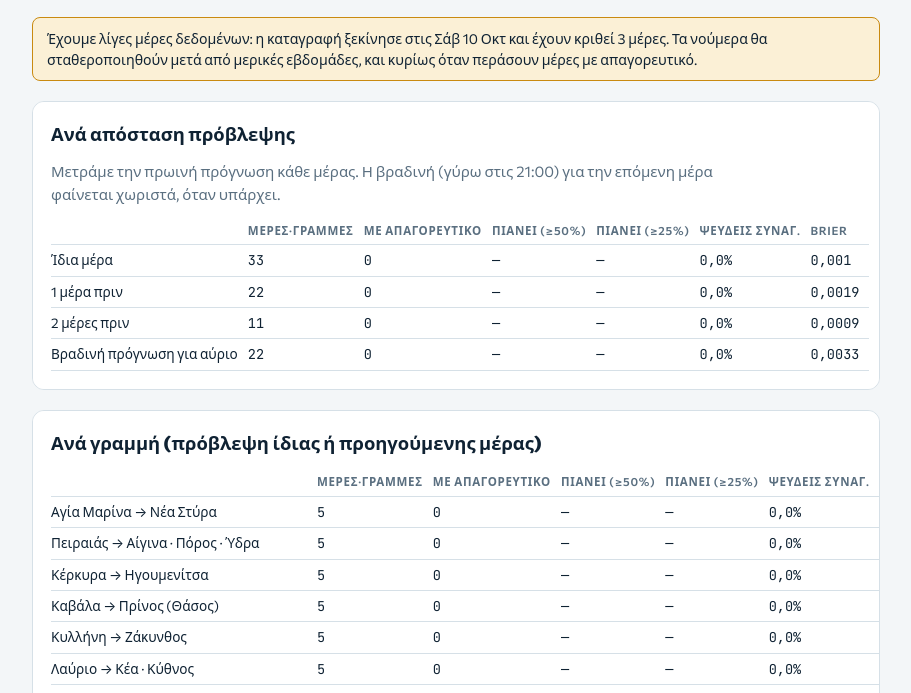
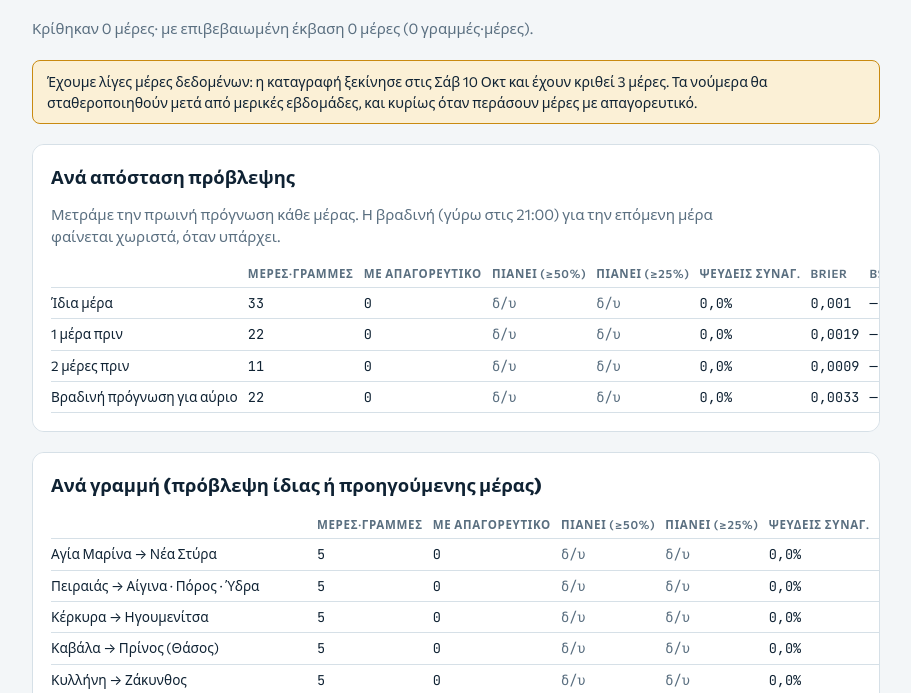
Before and after one commit to konstantinosgr-png/apopleo, a plain HTML site: page accuracy.html in a window 1280 px wide. Shown: the part 107-800 px from the top of the page, without its empty margins (184-1095 px from the left). Drawn offline with Linux system fonts and the light colour scheme.

Commit message:
Ακρίβεια: επιβεβαιωμένες μέρες, BSS, δ/υ αντί για 0, νέος κανόνας «κανονικά»· sample δεδομένα σε ώρα Αθήνας

```diff
--- a/accuracy.html
+++ b/accuracy.html
@@ -54,14 +54,15 @@ td.n{font-family:var(--font-data);font-variant-numeric:tabular-nums}
     </div>
     <div class="status" id="status">Φόρτωση…</div>
   </header>
+  <p class="muted" id="conf" hidden></p>
   <div class="banner" id="few" hidden></div>
   <section class="panel"><h2>Ανά απόσταση πρόβλεψης</h2><p class="muted">Μετράμε την πρωινή πρόγνωση κάθε μέρας. Η βραδινή (γύρω στις 21:00) για την επόμενη μέρα φαίνεται χωριστά, όταν υπάρχει.</p><div id="lead"></div></section>
   <section class="panel"><h2>Ανά γραμμή (πρόβλεψη ίδιας ή προηγούμενης μέρας)</h2><div id="route"></div></section>
   <section class="panel"><h2>Τελευταίες μέρες</h2><p class="muted">Πρόβλεψη που έδινε η εφαρμογή την ίδια μέρα, μία και δύο μέρες πριν, και τι έγινε.</p><div id="recent"></div></section>
   <section class="panel"><h2>Αναδρομικός έλεγχος</h2><div id="back"></div></section>
   <section class="panel"><h2>Πώς μετράμε</h2>
-    <p class="muted">«Έγινε απαγορευτικό» σημαίνει ότι βρήκαμε άρθρο σε in.gr, cyclades24.gr, ertnews.gr ή naftemporiki.gr για απαγορευτικό απόπλου λόγω καιρού σε λιμάνι της γραμμής. Αν δεν βρούμε τίποτα, η μέρα μετράει ως «χωρίς απαγορευτικό», αν και κάποιο μικρό απαγορευτικό μπορεί να μη γράφτηκε πουθενά. Γι’ αυτό το ποσοστό επιτυχίας είναι μάλλον λίγο χαμηλότερο από το πραγματικό.</p>
-    <p class="muted"><b>Πιάνει</b>: από τις μέρες με απαγορευτικό, σε πόσες η εφαρμογή έδειχνε τουλάχιστον 50% (ή 25%). <b>Ψευδείς συναγερμοί</b>: από τις μέρες χωρίς απαγορευτικό, σε πόσες έδειχνε τουλάχιστον 50%. <b>Brier</b>: μέσο τετραγωνικό σφάλμα της πιθανότητας (0 = τέλειο, όσο μικρότερο τόσο καλύτερο).</p>
+    <p class="muted">«Έγινε απαγορευτικό» σημαίνει ότι βρήκαμε άρθρο ειδήσεων για απαγορευτικό απόπλου λόγω καιρού σε λιμάνι της γραμμής, για τη συγκεκριμένη μέρα. «Κανονικά» μετράει μόνο με θετική ένδειξη (άρθρο που λέει ρητά «κανονικά τα δρομολόγια») ή όταν ΟΛΕΣ οι πηγές ειδήσεων απάντησαν χωρίς σφάλμα, δεν βρέθηκε απαγορευτικό, και η πρόγνωση της ίδιας ή της προηγούμενης μέρας ήταν κάτω από 50%. Μέρες με άγνωστη έκβαση (π.χ. πηγές που δεν απάντησαν) και άρθρα γενικά, χωρίς λιμάνι της γραμμής, δεν μετρούν. Μια μέρα κρίνεται οριστικά δύο μέρες μετά.</p>
+    <p class="muted"><b>Πιάνει</b>: από τις μέρες με απαγορευτικό, σε πόσες η εφαρμογή έδειχνε τουλάχιστον 50% (ή 25%). <b>Ψευδείς συναγερμοί</b>: από τις μέρες χωρίς απαγορευτικό, σε πόσες έδειχνε τουλάχιστον 50%. <b>Brier</b>: μέσο τετραγωνικό σφάλμα της πιθανότητας (0 = τέλειο, όσο μικρότερο τόσο καλύτερο). <b>BSS</b>: πόσο καλύτερο είναι από την κλιματολογία (ποσοστό απαγορευτικού της γραμμής στα προηγούμενα χρόνια)· 0 = ίδιο, θετικό = καλύτερο. <b>δ/υ</b>: δεν ορίζεται (π.χ. καμία μέρα με απαγορευτικό).</p>
   </section>
   <p class="foot"><a href="./">← Πίσω στην πρόγνωση</a> · Δεδομένα: <a href="accuracy.json">accuracy.json</a> · Πρόγνωση: <a href="https://open-meteo.com" target="_blank" rel="noopener">Open-Meteo</a> (CC BY 4.0)</p>
 </div>
@@ -74,22 +75,29 @@ const num=v=>v==null?"—":String(v).replace(".",",");
 const fd=d=>new Date(d+"T12:00").toLocaleDateString("el-GR",{weekday:"short",day:"numeric",month:"short"});
 const lv=p=>p==null?"":p<0.25?"lv-ok":p<0.6?"lv-warn":"lv-bad";
 function table(head,rows){return '<table><thead><tr>'+head.map(h=>'<th>'+h+'</th>').join("")+'</tr></thead><tbody>'+rows.join("")+'</tbody></table>';}
-function mrow(label,m){return '<tr><td>'+label+'</td><td class="n">'+m.n+'</td><td class="n">'+m.ban_days+'</td><td class="n">'+pc(m.hit50)+'</td><td class="n">'+pc(m.hit25)+'</td><td class="n">'+pc1(m.fa50)+'</td><td class="n">'+num(m.brier)+'</td></tr>';}
-const H=["","Μέρες·γραμμές","Με απαγορευτικό","Πιάνει (≥50%)","Πιάνει (≥25%)","Ψευδείς συναγ.","Brier"];
+const na=t=>'<span class="muted" title="'+t+'">δ/υ</span>';
+function mrow(label,m){return '<tr><td>'+label+'</td><td class="n">'+m.n+'</td><td class="n">'+m.ban_days+'</td>'+
+  '<td class="n">'+(m.hit50==null?na("Καμία μέρα με απαγορευτικό: δεν ορίζεται"):pc(m.hit50))+'</td>'+
+  '<td class="n">'+(m.hit25==null?na("Καμία μέρα με απαγορευτικό: δεν ορίζεται"):pc(m.hit25))+'</td>'+
+  '<td class="n">'+(m.fa50==null?na("Καμία μέρα χωρίς απαγορευτικό: δεν ορίζεται"):pc1(m.fa50))+'</td>'+
+  '<td class="n">'+num(m.brier)+'</td><td class="n">'+(m.bss==null?"—":num(m.bss))+'</td></tr>';}
+const H=["","Μέρες·γραμμές","Με απαγορευτικό","Πιάνει (≥50%)","Πιάνει (≥25%)","Ψευδείς συναγ.","Brier","BSS"];
 fetch("accuracy.json",{cache:"no-store"}).then(r=>r.json()).then(j=>{
   const N=j.routes||{},nm=id=>(N[id]||id);
   $("#status").textContent="Ενημέρωση "+new Date(j.generated).toLocaleString("el-GR",{day:"numeric",month:"short",hour:"2-digit",minute:"2-digit"});
+  const conf=$("#conf");if(conf){conf.hidden=false;const ex=j.excluded||{},nx=Object.values(ex).reduce((a,b)=>a+b,0);
+    conf.textContent="Κρίθηκαν "+(j.judged_days||0)+" μέρες· με επιβεβαιωμένη έκβαση "+(j.confirmed_days||0)+" μέρες ("+(j.confirmed_rows||0)+" γραμμές·μέρες). "+(nx?nx+" γραμμές·μέρες με άγνωστη έκβαση ή χαμηλή βεβαιότητα δεν μετρούν στα νούμερα.":"");}
   const few=$("#few");
   if((j.scored_days||0)<30){few.hidden=false;few.textContent="Έχουμε λίγες μέρες δεδομένων: η καταγραφή ξεκίνησε στις "+(j.start?fd(j.start):"—")+" και έχουν κριθεί "+(j.scored_days||0)+" μέρες. Τα νούμερα θα σταθεροποιηθούν μετά από μερικές εβδομάδες, και κυρίως όταν περάσουν μέρες με απαγορευτικό.";}
   const L=j.by_lead||{},lname={"0":"Ίδια μέρα","1":"1 μέρα πριν","2":"2 μέρες πριν","3+":"3–6 μέρες πριν"};
   $("#lead").innerHTML=Object.keys(L).length?table(H,Object.keys(lname).filter(k=>L[k]).map(k=>mrow(lname[k],L[k])).concat(j.evening_next_day?[mrow("Βραδινή πρόγνωση για αύριο",j.evening_next_day)]:[])):'<p class="muted">Δεν έχει κριθεί ακόμη καμία μέρα. Η πρώτη σύγκριση γίνεται την επόμενη μέρα από την έναρξη.</p>';
   const R=j.by_route||{};
   $("#route").innerHTML=Object.keys(R).length?table(H,Object.keys(R).map(k=>mrow(nm(k),R[k]))):'<p class="muted">—</p>';
-  const st={ban:'<span class="tag ban">Απαγορευτικό</span>',no_ban_confirmed:'<span class="tag ok">Κανονικά</span>',unknown:'<span class="tag unk">Δεν βρέθηκε απαγορευτικό</span>'};
+  const st={ban:'<span class="tag ban">Απαγορευτικό</span>',no_ban_confirmed:'<span class="tag ok">Κανονικά</span>',no_ban_inferred:'<span class="tag ok">Κανονικά (χωρίς ειδήσεις)</span>',unknown:'<span class="tag unk">Άγνωστο · δεν μετρά</span>'};
   const rec=j.recent||[];
   $("#recent").innerHTML=rec.length?table(["Μέρα","Γραμμή","Ίδια μέρα","1 μέρα πριν","2 μέρες πριν","Τι έγινε"],rec.map(r=>'<tr><td>'+fd(r.date)+'</td><td>'+nm(r.route)+'</td>'+[r.p0,r.p1,r.p2].map(p=>'<td class="n '+lv(p)+'">'+pc(p)+'</td>').join("")+'<td>'+(st[r.status]||r.status)+'</td></tr>')):'<p class="muted">Δεν υπάρχουν ακόμη κριμένες μέρες.</p>';
   const b=j.backfill;
-  $("#back").innerHTML=b?'<p class="muted">Ίδιος υπολογισμός με την εφαρμογή, πάνω στο αρχείο παλιών προγνώσεων του Open-Meteo ('+fd(b.start)+' – '+fd(b.end)+'), απέναντι στα απαγορευτικά που βρήκαμε στις ειδήσεις. Αντιστοιχεί σε πρόβλεψη της ίδιας μέρας, άρα είναι λίγο αισιόδοξο για προβλέψεις πολλών ημερών.</p>'+table(H,[mrow("Όλες οι γραμμές",b.all)].concat(Object.keys(b.by_route).map(k=>mrow(nm(k),b.by_route[k])))):'<p class="muted">—</p>';
+  $("#back").innerHTML=b?'<p class="muted">Ίδιος υπολογισμός με την εφαρμογή, πάνω στο αρχείο παλιών προγνώσεων του Open-Meteo ('+fd(b.start)+' – '+fd(b.end)+'), απέναντι στα απαγορευτικά που βρήκαμε στις ειδήσεις. Μόνο η περίοδος ελέγχου, που το μοντέλο δεν είδε στην εκπαίδευση. Αντιστοιχεί σε πρόβλεψη της ίδιας μέρας, άρα είναι λίγο αισιόδοξο για προβλέψεις πολλών ημερών.</p>'+table(H,[mrow("Όλες οι γραμμές",b.all)].concat(Object.keys(b.by_route).map(k=>mrow(nm(k),b.by_route[k])))):'<p class="muted">—</p>';
 }).catch(()=>{$("#status").textContent="Δεν φορτώθηκαν τα δεδομένα";});
 })();
 </script>
```
Also changed, not shown: index.html (+4 -3 lines).
